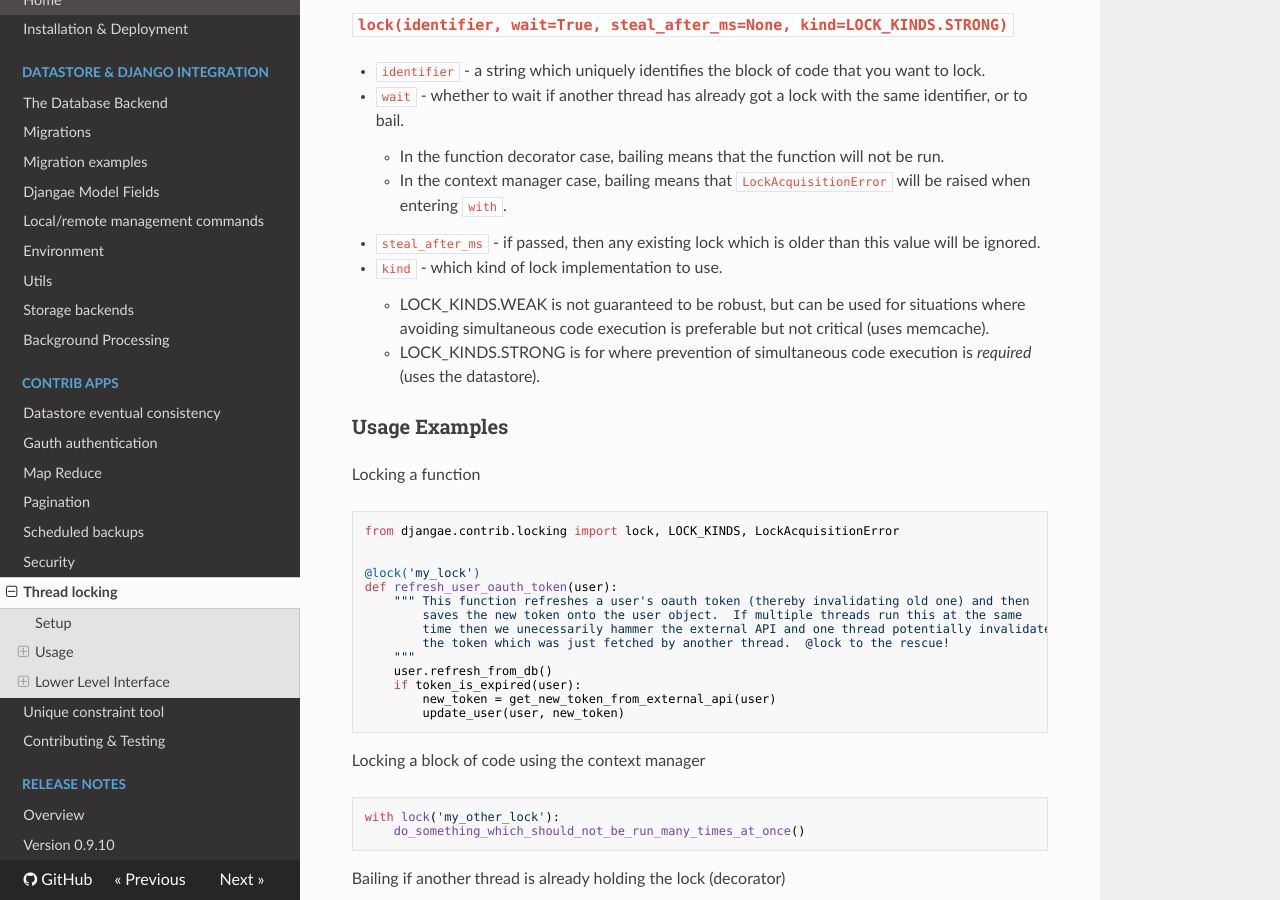
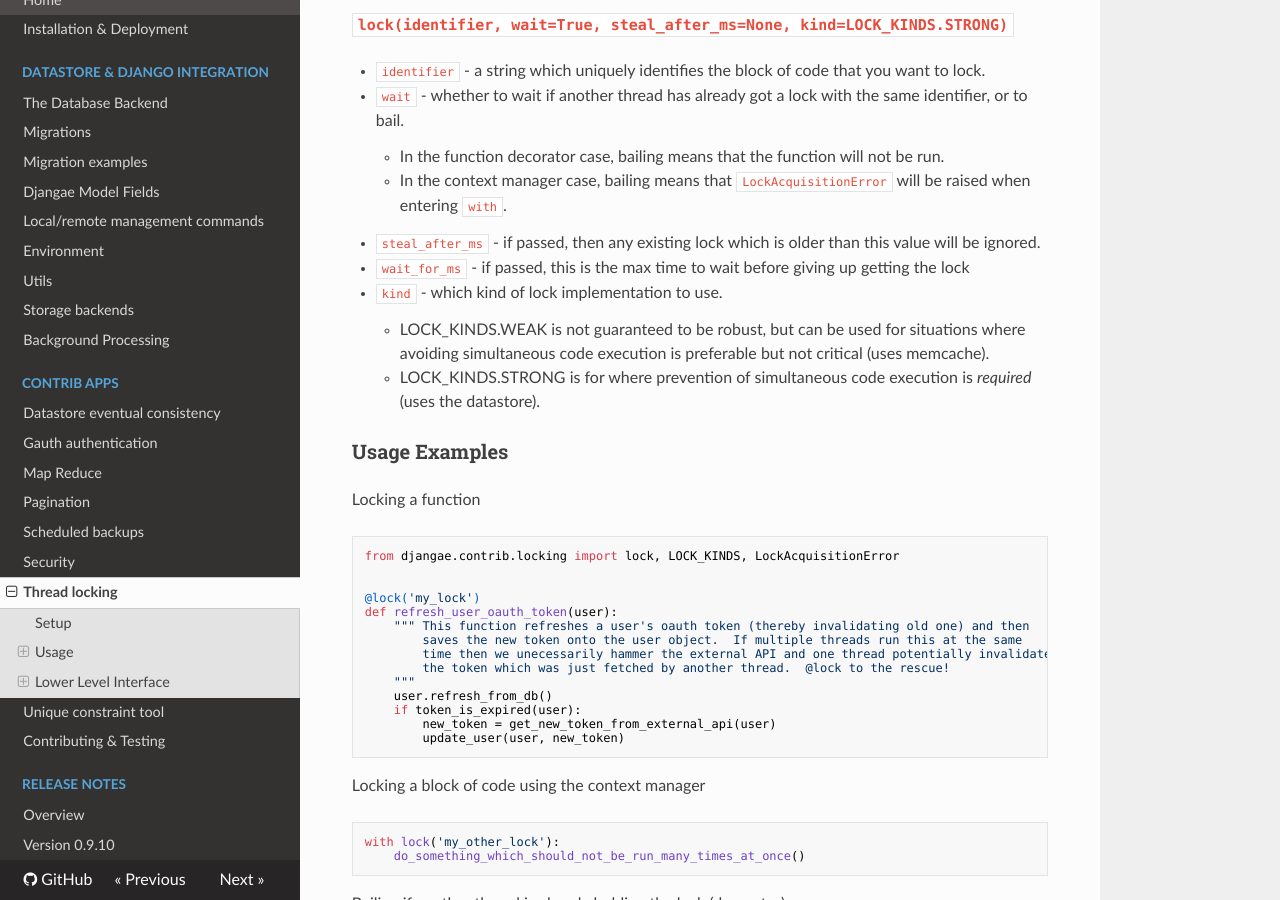
Before and after one commit to wittfabian/djangae, an MkDocs documentation site: the page built from docs/locking.md, in a window 1280 px wide and 900 px high, scrolled down 782 px. Built offline with MkDocs 1.6.1, drawn with Linux system fonts in a browser that asks for light colours; nearby versions of some CDN libraries; old or Windows-style settings are respelled for this version of MkDocs.

Commit message:
Update docs

```diff
--- a/docs/locking.md
+++ b/docs/locking.md
@@ -42,6 +42,7 @@ The main utility is the `lock` object, which can be used as a function decorator
     - In the context manager case, bailing means that `LockAcquisitionError` will be raised when
     entering `with`.
 * `steal_after_ms` - if passed, then any existing lock which is older than this value will be ignored.
+* `wait_for_ms` - if passed, this is the max time to wait before giving up getting the lock
 * `kind` - which kind of lock implementation to use.
     - LOCK_KINDS.WEAK is not guaranteed to be robust, but can be used for situations where avoiding
       simultaneous code execution is preferable but not critical (uses memcache).
```
